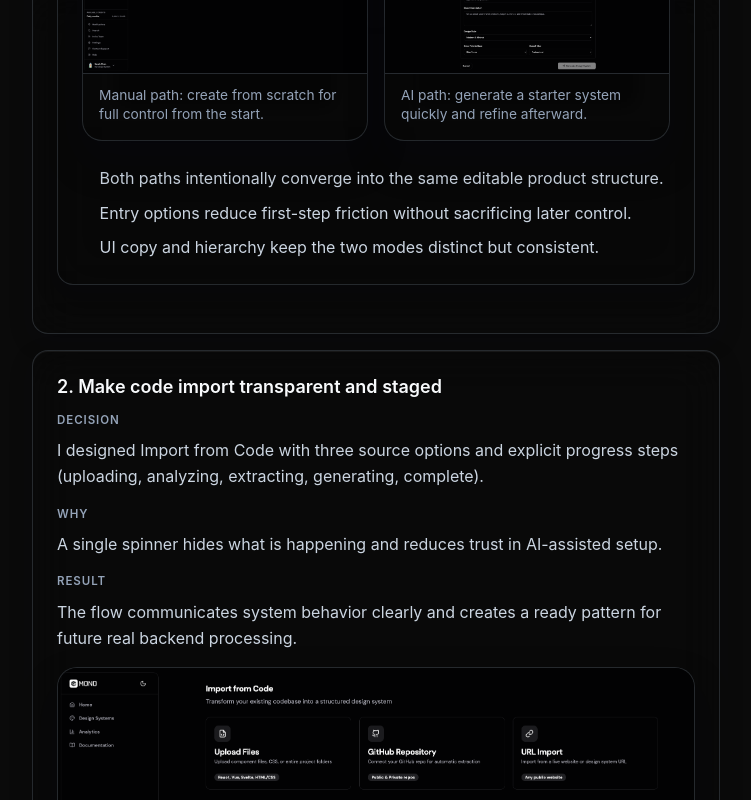
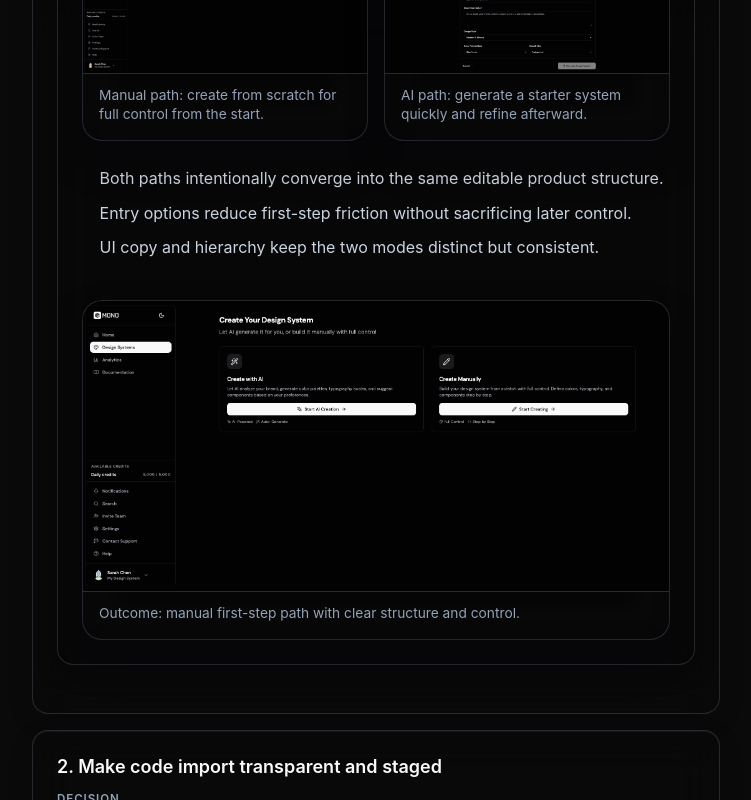
Before and after one commit to oldmarkdesigns/oldmarksamuelportfolio, a Next.js app: page /work/mono in a window 1280 px wide. Shown: the part 3903-4703 px from the top of the page, without its empty margins (264-1015 px from the left). Built offline with nearby package versions, Linux system fonts and the light colour scheme.

Commit message:
Add onboarding flow visual to MMD key decision

```diff
--- a/app/work/mymedicaldata/page.tsx
+++ b/app/work/mymedicaldata/page.tsx
@@ -62,13 +62,13 @@ const myMedicalDataCaseStudy: CaseStudyData = {
       why:
         'The previous flow made secure sign-in feel secondary, creating hesitation at the point where trust should increase.',
       result:
-        'Post-redesign walkthroughs showed cleaner completion behavior with fewer clarifying questions about how to start (qualitative proxy while funnel analytics matures).',
+        'The updated onboarding now introduces core features step by step, so users finish setup with clearer understanding of what the app offers and how to use it.',
       image: {
-        src: '/Portfolio Assets/Work/MMD/Future Design-App-Login Flow.png',
-        alt: 'Updated onboarding flow with BankID-first hierarchy.',
-        width: 1200,
-        height: 800,
-        caption: 'Outcome: onboarding flow with secure sign-in emphasized first.',
+        src: '/Portfolio Assets/Work/MMD/OnboardingFlow.png',
+        alt: 'Onboarding flow showing progressive feature and information reveal across steps.',
+        width: 2610,
+        height: 1431,
+        caption: 'Progressive onboarding: each step adds key information and product features before first use.',
       },
     },
     {
--- a/components/CaseStudyPage.tsx
+++ b/components/CaseStudyPage.tsx
@@ -383,6 +383,22 @@ export default function CaseStudyPage({ caseStudy }: CaseStudyPageProps) {
                             <li key={annotation}>{annotation}</li>
                           ))}
                         </ul>
+                        {item.image ? (
+                          <figure className="cs-decision-media">
+                            <div className="cs-media-frame">
+                              <Image
+                                src={item.image.src}
+                                alt={item.image.alt}
+                                width={item.image.width}
+                                height={item.image.height}
+                                className="cs-media-image"
+                                quality={imageQuality}
+                                sizes="(max-width: 1024px) 100vw, 760px"
+                              />
+                              {item.image.caption ? <figcaption className="cs-caption">{item.image.caption}</figcaption> : null}
+                            </div>
+                          </figure>
+                        ) : null}
                       </article>
                     ) : item.image ? (
                       <figure className="cs-decision-media">
```
Also changed, not shown: 1 other file (tests, documents, lock files or other folders).
